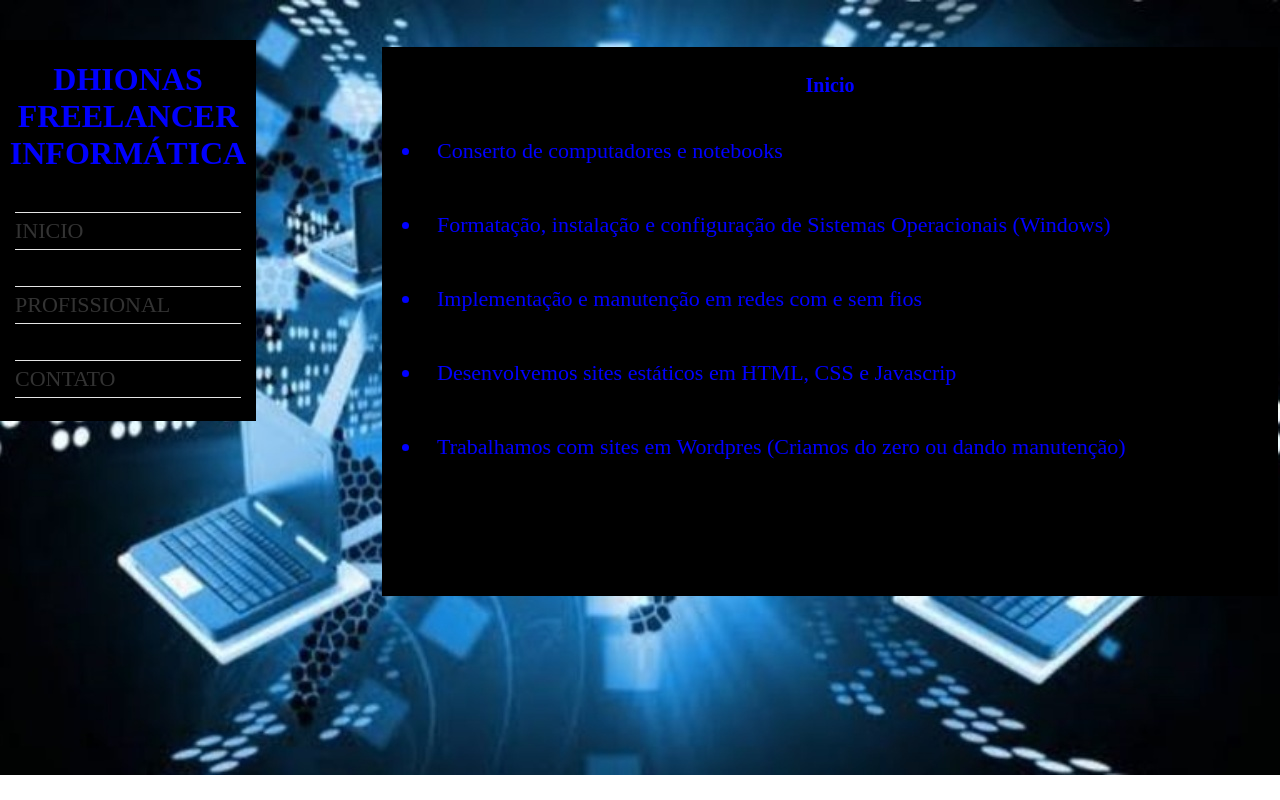
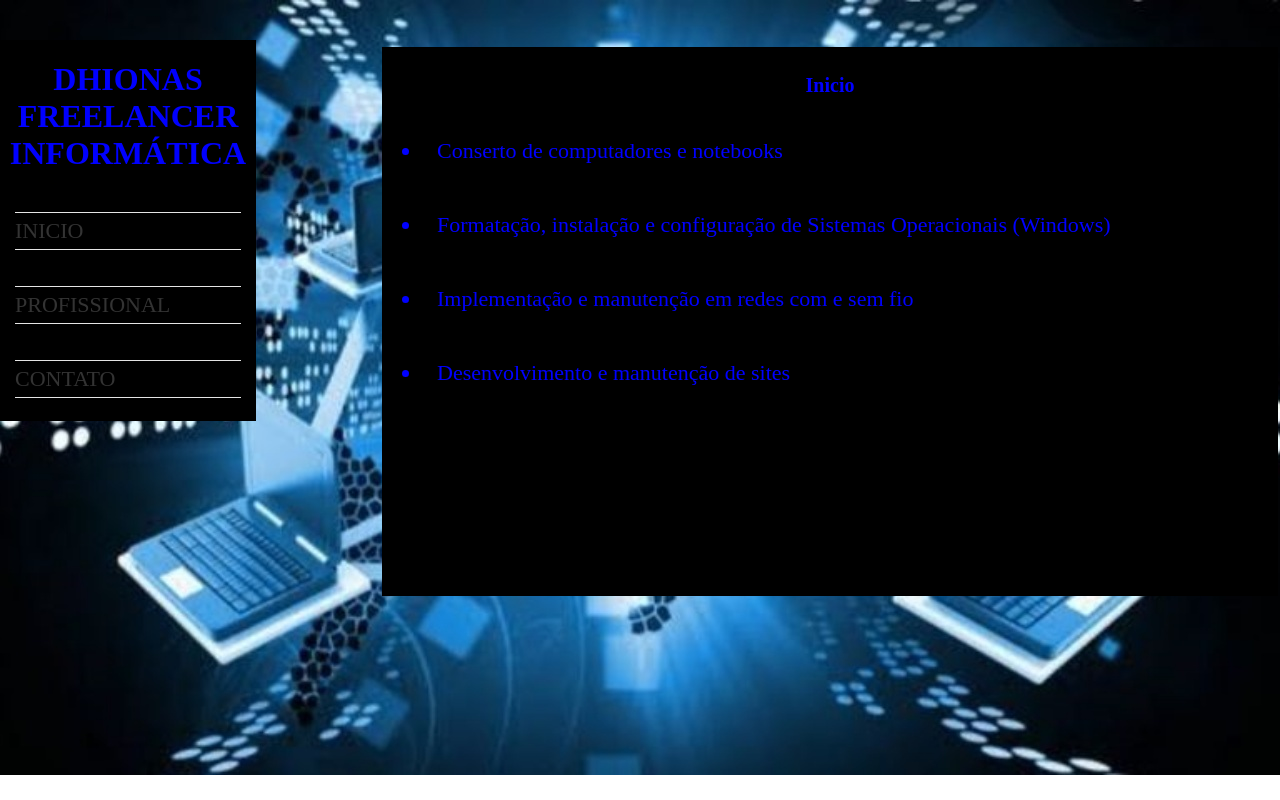
Before and after one commit to dhionasrm/dhionasrm.github.io, a plain HTML site: page index.html in a window 1280 px wide. Drawn offline with Linux system fonts and the light colour scheme.

Commit message:
Update index.html

```diff
--- a/index.html
+++ b/index.html
@@ -13,9 +13,9 @@
 			<ul>
 				<li>Conserto de computadores e notebooks</li><br>
 				<li>Formatação, instalação e configuração de Sistemas Operacionais (Windows)</li><br>
-				<li>Implementação e manutenção em redes com e sem fios</li><br>
-				<li>Desenvolvemos sites estáticos em HTML, CSS e Javascrip</li><br>
-				<li>Trabalhamos com sites em Wordpres (Criamos do zero ou dando manutenção)</li>
+				<li>Implementação e manutenção em redes com e sem fio</li><br>
+				<li>Desenvolvimento e manutenção de sites</li><br>
+
 			</ul>
 
 		</article>
```
